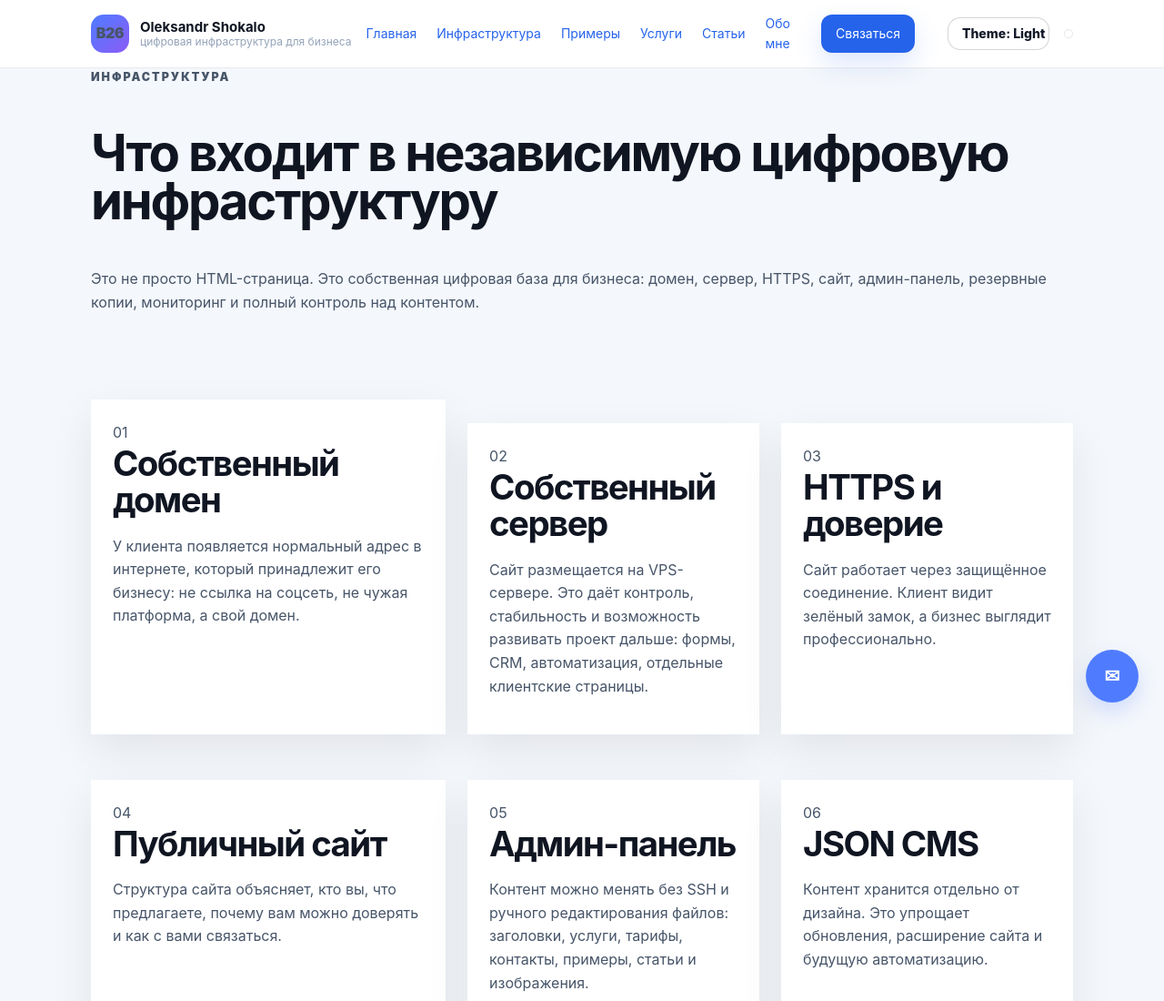
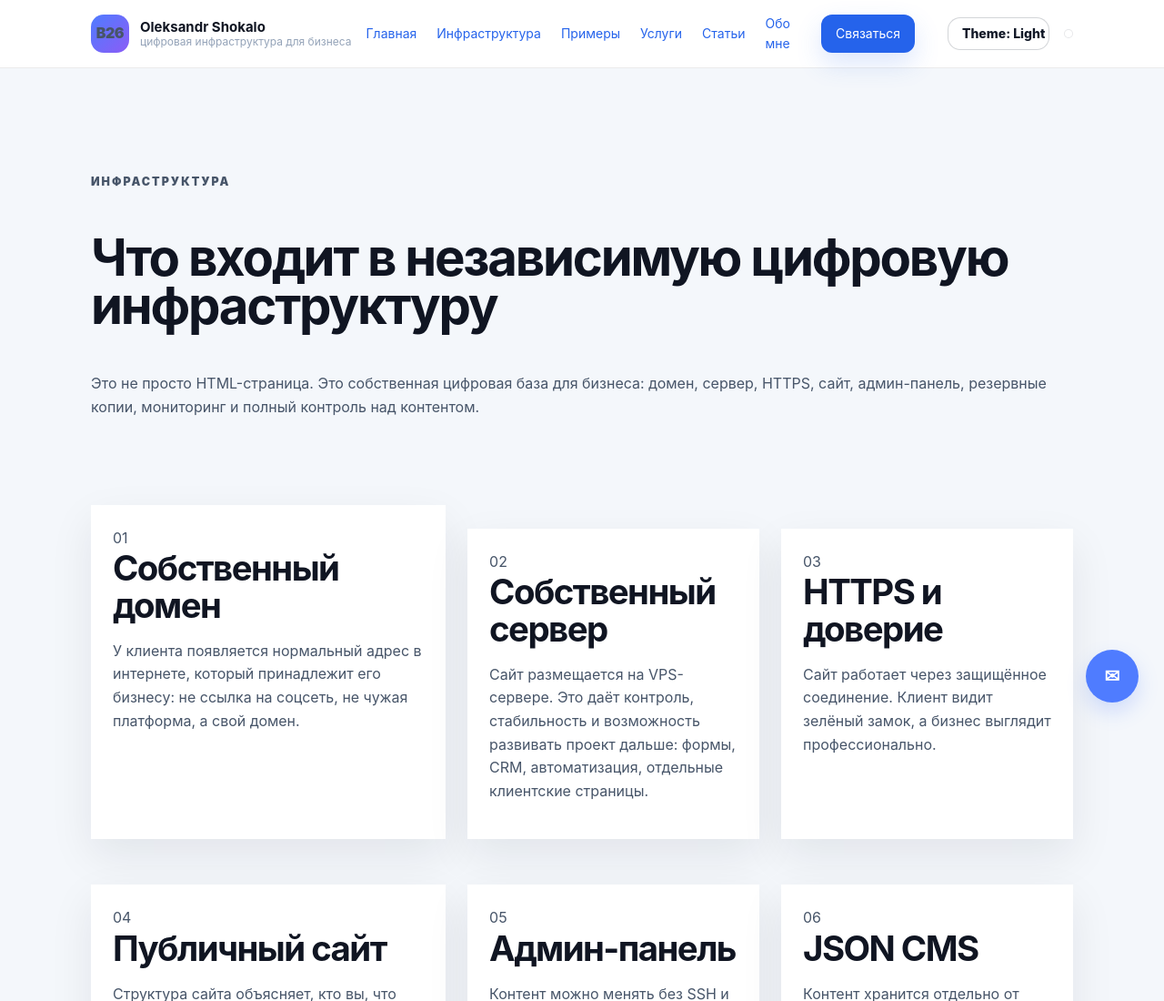
Before and after one commit to shokalo160890-rgb/b26-site, a plain HTML site: page infrastructure.html in a window 1280 px wide. Shown: the top 1100 px of the page at 91% size. Drawn offline with Linux system fonts and the light colour scheme.

Commit message:
Align infrastructure page hero spacing

```diff
--- a/infrastructure.html
+++ b/infrastructure.html
@@ -12,7 +12,7 @@
   <link rel="stylesheet" href="styles.css?v=1778678191" />
 </head>
 
-<body class="site-body">
+<body class="site-body infrastructure-page">
 <header class="site-header">
   <div class="container header-inner">
     <a class="brand" href="index.html" aria-label="Oleksandr Shokalo home">
--- a/styles.css
+++ b/styles.css
@@ -1887,3 +1887,13 @@ body:has(.comparison-grid) .hero p {
     grid-template-columns: 1fr;
   }
 }
+
+
+/* infrastructure page hero alignment */
+.infrastructure-page .page-hero {
+  padding-top: clamp(96px, 9vw, 140px) !important;
+}
+
+.infrastructure-page .page-hero .eyebrow {
+  margin-bottom: 34px;
+}
```
